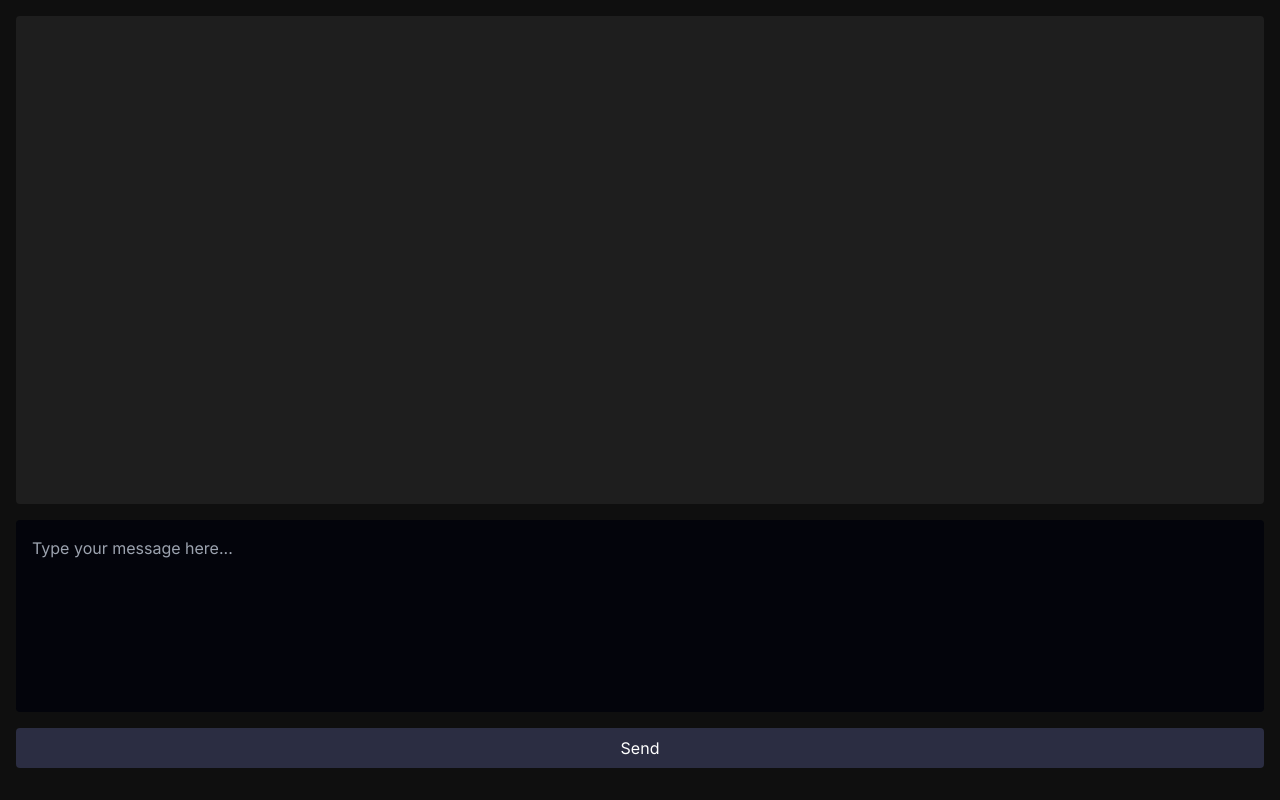
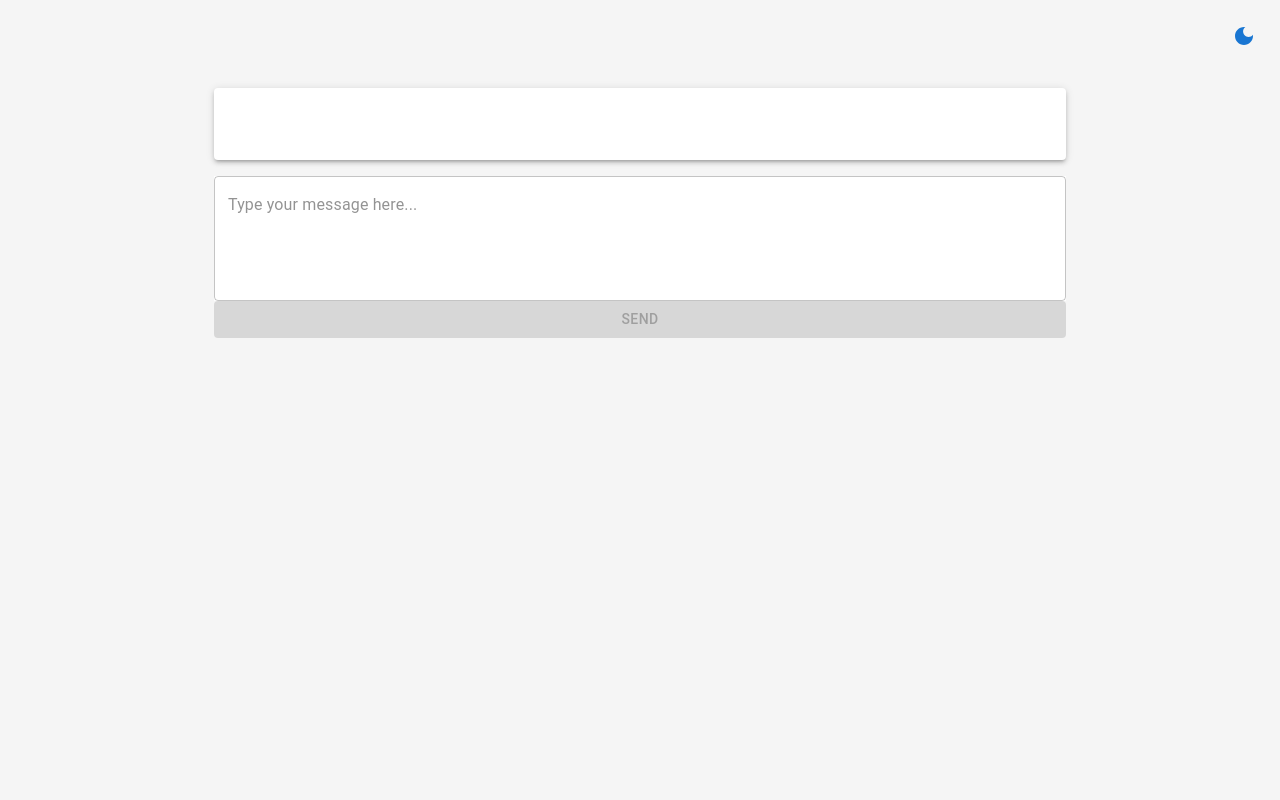
Before and after one commit to nayanmapara/AI-Customer-Support, a Next.js app: page / in a window 1280 px wide. Built offline with nearby package versions, Linux system fonts and the light colour scheme.

Commit message:
Update npm dependencies and add dark mode support to Chat component

```diff
--- a/app/globals.css
+++ b/app/globals.css
@@ -2,32 +2,18 @@
 @tailwind components;
 @tailwind utilities;
 
-:root {
-  --foreground-rgb: 0, 0, 0;
-  --background-start-rgb: 214, 219, 220;
-  --background-end-rgb: 255, 255, 255;
+/* styles/globals.css */
+
+body {
+  transition: background-color 0.3s ease, color 0.3s ease;
 }
 
-@media (prefers-color-scheme: dark) {
-  :root {
-    --foreground-rgb: 255, 255, 255;
-    --background-start-rgb: 0, 0, 0;
-    --background-end-rgb: 0, 0, 0;
-  }
+body.light {
+  background-color: #f5f5f5;
+  color: #333;
 }
 
-body {
-  color: rgb(var(--foreground-rgb));
-  background: linear-gradient(
-      to bottom,
-      transparent,
-      rgb(var(--background-end-rgb))
-    )
-    rgb(var(--background-start-rgb));
+body.dark {
+  background-color: #121212;
+  color: #e0e0e0;
 }
-
-@layer utilities {
-  .text-balance {
-    text-wrap: balance;
-  }
-}
--- a/app/page.tsx
+++ b/app/page.tsx
@@ -1,10 +1,37 @@
-import React from 'react';
+'use client';
+
+import { useState, useEffect } from 'react';
 import Chat from '@/components/Chat';
+import { IconButton } from '@mui/material';
+import { DarkMode, LightMode } from '@mui/icons-material';
 
 export default function Home() {
-  return (
-    <div className="bg-[#03040B] flex flex-col">
-      <Chat />
-    </div>
-  );
+    const [theme, setTheme] = useState<'light' | 'dark'>('light');
+
+    useEffect(() => {
+        const savedTheme = localStorage.getItem('theme') as 'light' | 'dark';
+        if (savedTheme) {
+            setTheme(savedTheme);
+            document.body.classList.add(savedTheme);
+        }
+    }, []);
+
+    const toggleTheme = () => {
+        const newTheme = theme === 'light' ? 'dark' : 'light';
+        setTheme(newTheme);
+        document.body.classList.remove(theme);
+        document.body.classList.add(newTheme);
+        localStorage.setItem('theme', newTheme);
+    };
+
+    return (
+        <div className="flex flex-col h-screen">
+            <div className="flex justify-end p-4">
+                <IconButton onClick={toggleTheme} color="primary">
+                    {theme === 'light' ? <DarkMode /> : <LightMode />}
+                </IconButton>
+            </div>
+            <Chat theme={theme} toggleTheme={toggleTheme} />
+        </div>
+    );
 }
--- a/components/Chat.tsx
+++ b/components/Chat.tsx
@@ -1,11 +1,32 @@
 'use client';
 
-import { useState } from 'react';
+import { useState, useEffect } from 'react';
+import {
+    Button,
+    TextField,
+    List,
+    ListItem,
+    ListItemText,
+    Container,
+    Paper,
+    Typography
+} from '@mui/material';
 
-export default function Chat() {
+interface ChatProps {
+    theme: 'light' | 'dark';
+    toggleTheme: () => void;
+}
+
+export default function Chat({ theme, toggleTheme }: ChatProps) {
     const [message, setMessage] = useState('');
     const [response, setResponse] = useState('');
     const [conversationHistory, setConversationHistory] = useState('');
+
+    useEffect(() => {
+        document.body.classList.remove('light', 'dark');
+        document.body.classList.add(theme);
+        localStorage.setItem('theme', theme);
+    }, [theme]);
 
     const handleSend = async () => {
         try {
@@ -38,25 +59,43 @@ export default function Chat() {
     };
 
     return (
-        <div className="flex flex-col h-screen p-4 bg-[#0F0F0F]">
-            <div className="flex-1 overflow-y-auto p-4 bg-[#1E1E1E] text-white rounded mb-4">
-                {conversationHistory.split('\n').map((msg, idx) => (
-                    <p key={idx}>{msg}</p>
-                ))}
-            </div>
-            <textarea
-                className="w-full h-48 bg-[#03040B] text-white p-4 mb-4 rounded resize-none"
+        <Container className="h-screen p-4" maxWidth="md">
+            <Paper
+                elevation={3}
+                className={`flex-1 p-4 mb-4 overflow-y-auto ${theme === 'dark' ? 'bg-[#313131]' : 'bg-[#ffffff]'}`}
+                style={{ maxHeight: '70vh' }}
+            >
+                <List>
+                    {conversationHistory.split('\n').map((msg, idx) => (
+                        <ListItem key={idx}>
+                            <ListItemText
+                                primary={<Typography variant="body1" style={{ color: theme === 'dark' ? '#fff' : '#000' }}>{msg}</Typography>}
+                            />
+                        </ListItem>
+                    ))}
+                </List>
+            </Paper>
+            <TextField
+                fullWidth
+                multiline
+                minRows={4}
+                variant="outlined"
                 placeholder="Type your message here..."
                 value={message}
                 onChange={(e) => setMessage(e.target.value)}
+                className={`mb-4 ${theme === 'dark' ? 'bg-[#313131]' : 'bg-[#fff]'}`}
+                InputProps={{ style: { color: theme === 'dark' ? '#fff' : '#000' } }}
+                InputLabelProps={{ style: { color: theme === 'dark' ? '#aaa' : '#555' } }}
             />
-            <button
-                className="bg-[#2B2D42] text-white w-full py-2 rounded mb-4"
+            <Button
+                fullWidth
+                variant="contained"
                 onClick={handleSend}
                 disabled={!message} // Disable if message is empty
+                className={`mb-4 ${theme === 'dark' ? 'bg-[#516bff]' : 'bg-[#516bff]'}`}
             >
                 Send
-            </button>
-        </div>
+            </Button>
+        </Container>
     );
 }
--- a/package.json
+++ b/package.json
@@ -9,7 +9,11 @@
     "lint": "next lint"
   },
   "dependencies": {
+    "@emotion/react": "^11.13.0",
+    "@emotion/styled": "^11.13.0",
     "@google/generative-ai": "^0.16.0",
+    "@mui/icons-material": "^5.16.7",
+    "@mui/material": "^5.16.7",
     "ai": "^3.3.5",
     "next": "14.2.5",
     "react": "^18",
```
Also changed, not shown: 1 other file (tests, documents, lock files or other folders).
